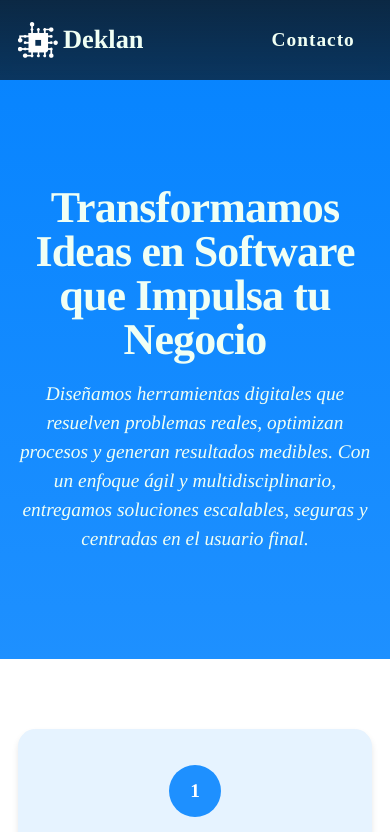
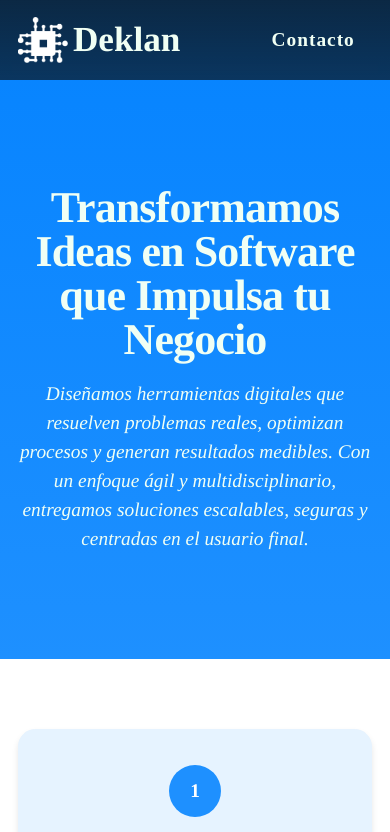
Before and after one commit to sebast825/Deklan, a website: page index.html in a window 390 px wide. Shown: the top 832 px of the page. Drawn offline with nearby package versions, Linux system fonts and the light colour scheme.

Commit message:
logo width mobile removed

```diff
--- a/styles/layout/_header.scss
+++ b/styles/layout/_header.scss
@@ -44,7 +44,7 @@
     margin: 0;
     color: $color-title;
     @include respond (phone){
-      font-size: 1.5rem;
+      font-size: 2rem;
       margin: -.7rem;
 
     }
@@ -53,9 +53,7 @@
   &__logo-img {
     width: 50px;
     transition: transform $transition-speed ease;
-    @include respond(phone){
-      width: 40px;
-    }
+
     &:hover {
       transform: scale(1.05);
     }
```
Also changed, not shown: styles/style.css.
